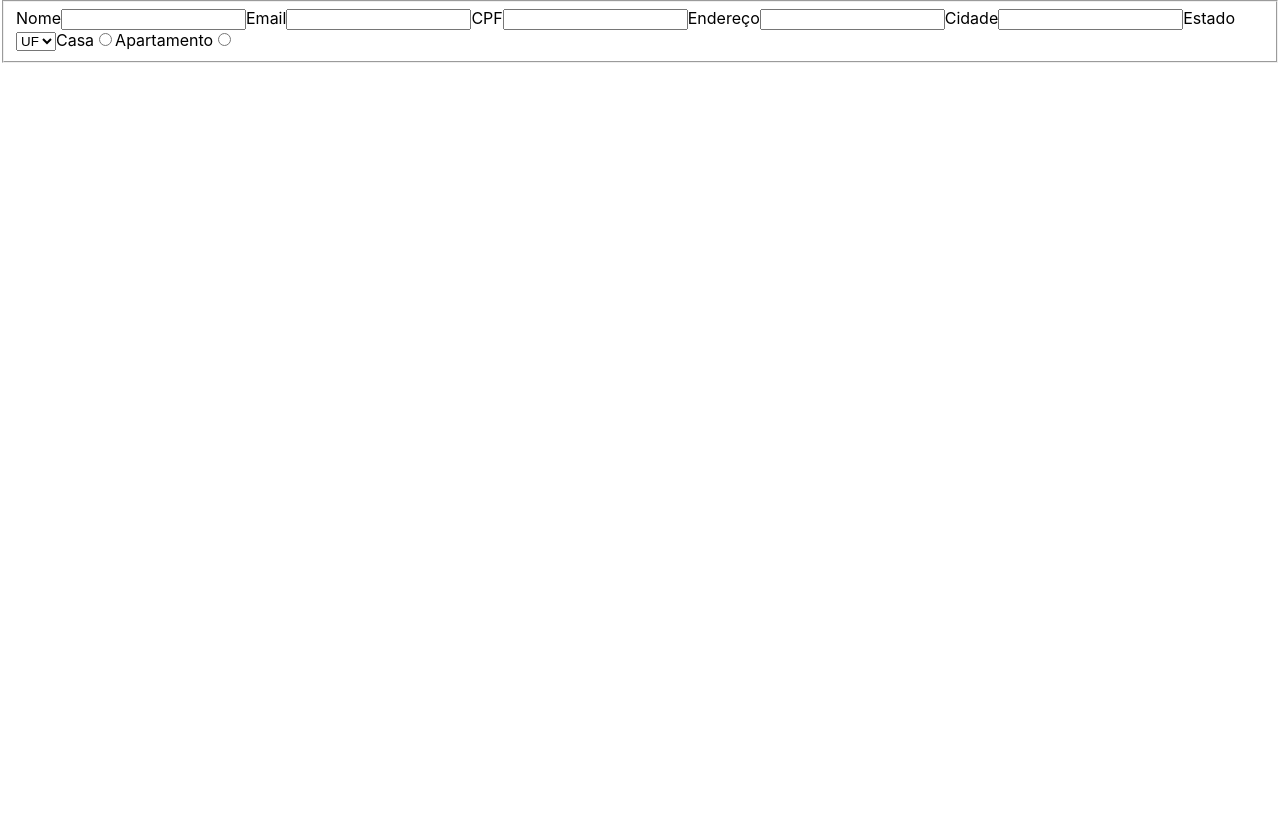
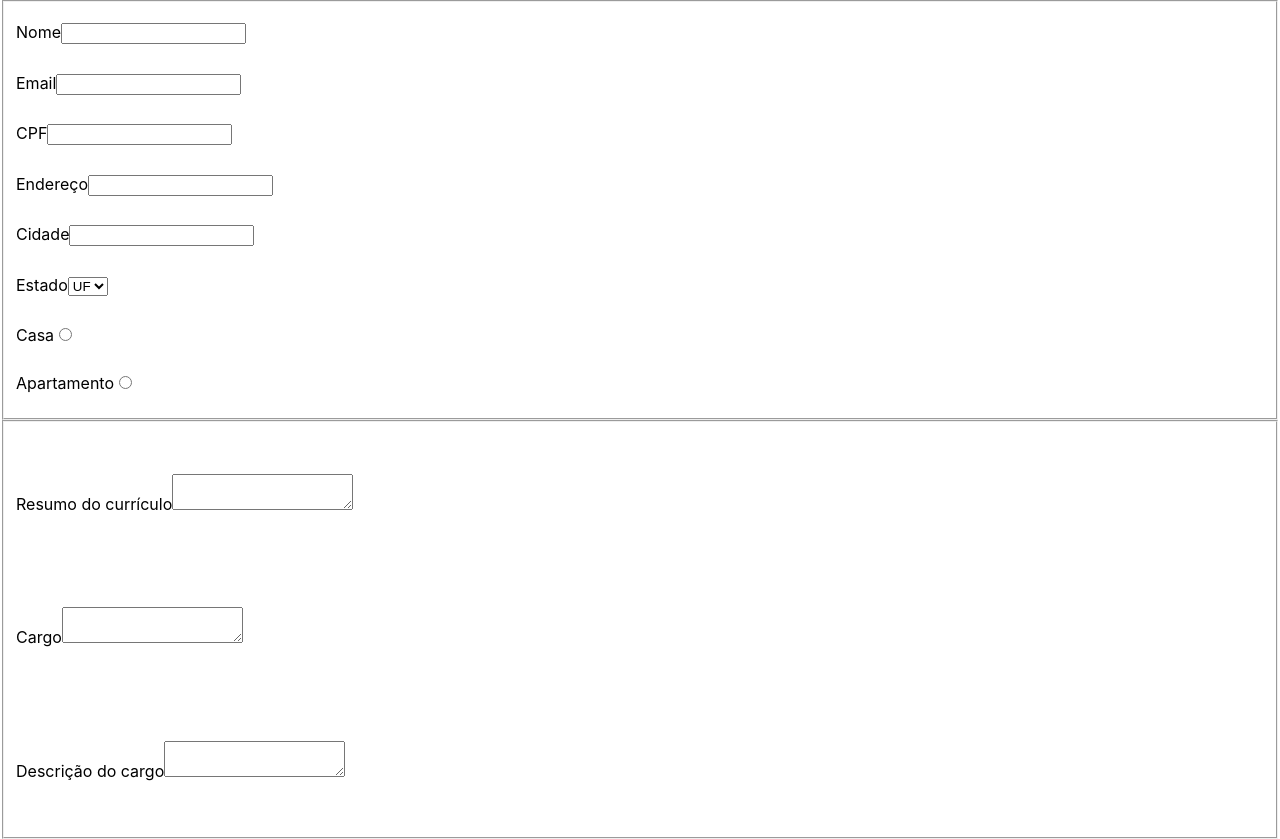
Before and after one commit to ibrahimborba/trybe-exercises, a React (Create React App) app in the folder front-end/11-react-components-state-events-and-forms/02-react-forms/my-form-2.0/: page / in a window 1280 px wide. Before the commit the page ends 800 px from the top, so only its background shows below. Built offline with nearby package versions, Linux system fonts and the light colour scheme.

Commit message:
feat: add job fieldset and css to Form component

```diff
--- a/front-end/11-react-components-state-events-and-forms/02-react-forms/my-form-2.0/src/components/Form.js
+++ b/front-end/11-react-components-state-events-and-forms/02-react-forms/my-form-2.0/src/components/Form.js
@@ -1,10 +1,11 @@
 import React, { Component } from 'react';
+import styles from './Form.module.css';
 
 class Form extends Component {
   render () {
     return (
       <form>
-        <fieldset>
+        <fieldset className={styles.fieldset}>
           <label>
             Nome
             <input
@@ -55,6 +56,21 @@ class Form extends Component {
               required />
           </label>
         </fieldset>
+
+        <fieldset className={styles.fieldset}>
+          <label>
+            Resumo do currículo
+            <textarea name='curriculum' maxLength='1000' required />
+          </label>
+          <label>
+            Cargo
+            <textarea name='jobTitle' maxLength='40' required />
+          </label>
+          <label>
+            Descrição do cargo
+            <textarea name='description' maxLength='500' required />
+          </label>
+        </fieldset>
       </form>
     );
 
--- /dev/null
+++ b/front-end/11-react-components-state-events-and-forms/02-react-forms/my-form-2.0/src/components/Form.module.css
@@ -0,0 +1,6 @@
+.fieldset {
+  display: flex;
+  flex-direction: column;
+  height: 50vh;
+  justify-content: space-around;
+}
```
